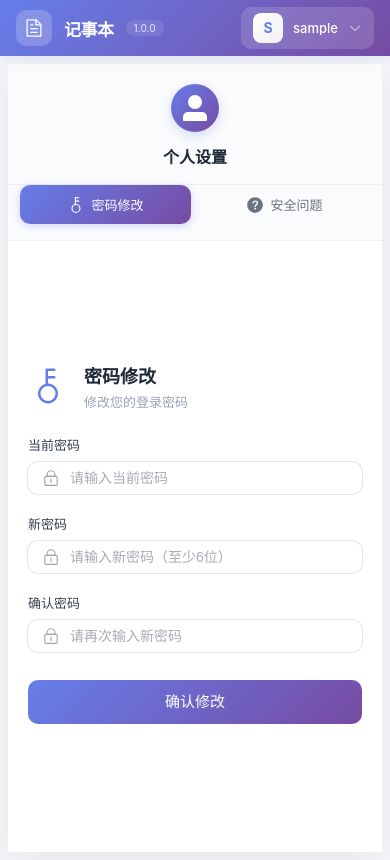
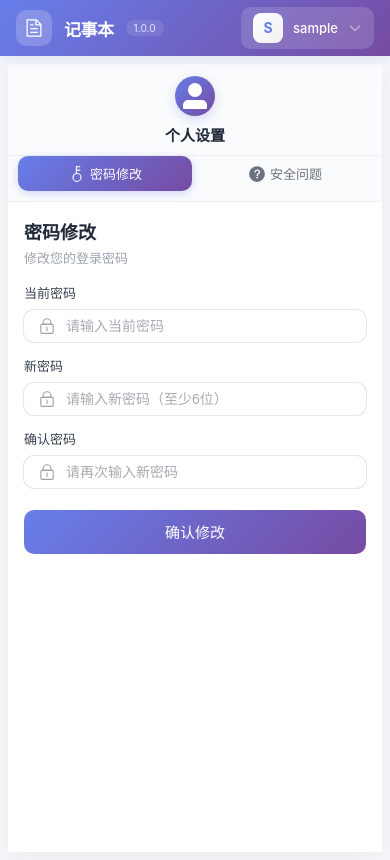
Before and after one commit to TechFunWay/notepad, a Vue app in the folder web/: page /profile in a window 390 px wide. Built offline with nearby package versions, Linux system fonts and the light colour scheme; no server answers; sample sign-in values are in the browser's storage.

Commit message:
fix: 个人中心PC端减少四周空白

```diff
--- a/web/src/views/ProfileView.vue
+++ b/web/src/views/ProfileView.vue
@@ -225,27 +225,27 @@ async function handleSecurityChange() {
   display: flex;
   align-items: center;
   justify-content: center;
-  padding: 40px 20px;
+  padding: 24px 32px;
   background: linear-gradient(135deg, #f5f7fa 0%, #e8ecf1 100%);
 }
 
 .profile-layout {
   display: flex;
   width: 100%;
-  max-width: 900px;
-  min-height: 480px;
+  max-width: 1100px;
+  min-height: 440px;
   background: white;
-  border-radius: 20px;
+  border-radius: 16px;
   overflow: hidden;
-  box-shadow: 0 8px 40px rgba(0, 0, 0, 0.08);
+  box-shadow: 0 4px 24px rgba(0, 0, 0, 0.06);
 }
 
 .profile-sidebar {
-  width: 220px;
+  width: 200px;
   flex-shrink: 0;
   background: #fafbfc;
   border-right: 1px solid #f0f0f0;
-  padding: 32px 0;
+  padding: 24px 0;
 }
 
 .sidebar-header {
@@ -309,7 +309,7 @@ async function handleSecurityChange() {
 
 .profile-content {
   flex: 1;
-  padding: 40px;
+  padding: 32px 36px;
   display: flex;
   flex-direction: column;
   justify-content: center;
@@ -415,34 +415,40 @@ async function handleSecurityChange() {
     flex-shrink: 0;
     border-right: none;
     border-bottom: 1px solid #f0f0f0;
-    padding: 20px 0 16px;
+    padding: 12px 0 10px;
   }
 
   .sidebar-header {
-    padding: 0 20px 16px;
+    padding: 0 16px 10px;
   }
 
   .avatar {
-    width: 48px;
-    height: 48px;
+    width: 40px;
+    height: 40px;
+    margin-bottom: 8px;
+  }
+
+  .sidebar-header h2 {
+    font-size: 15px;
   }
 
   .menu-list {
     display: flex;
-    padding: 0 12px;
-    gap: 8px;
+    padding: 0 10px;
+    gap: 6px;
   }
 
   .menu-item {
     flex: 1;
     justify-content: center;
-    padding: 10px;
+    padding: 8px 6px;
     font-size: 13px;
-    gap: 6px;
+    gap: 4px;
   }
 
   .profile-content {
-    padding: 24px 20px 32px;
+    padding: 16px 16px 24px;
+    display: block;
   }
 
   .tab-panel {
@@ -450,11 +456,19 @@ async function handleSecurityChange() {
   }
 
   .panel-header {
-    margin-bottom: 24px;
+    margin-bottom: 16px;
+  }
+
+  .panel-icon {
+    display: none;
   }
 
   .panel-header h3 {
     font-size: 18px;
   }
+
+  .form-wrapper {
+    gap: 14px;
+  }
 }
 </style>
```
